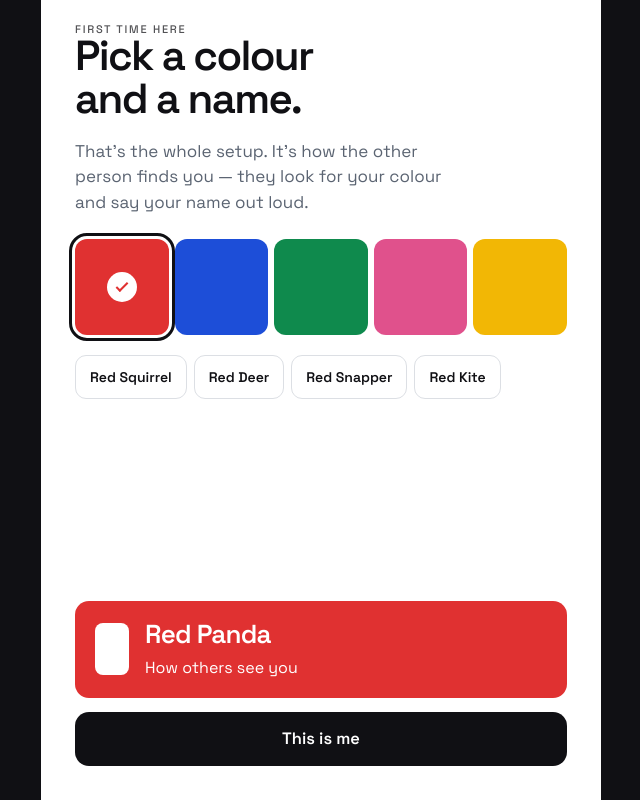
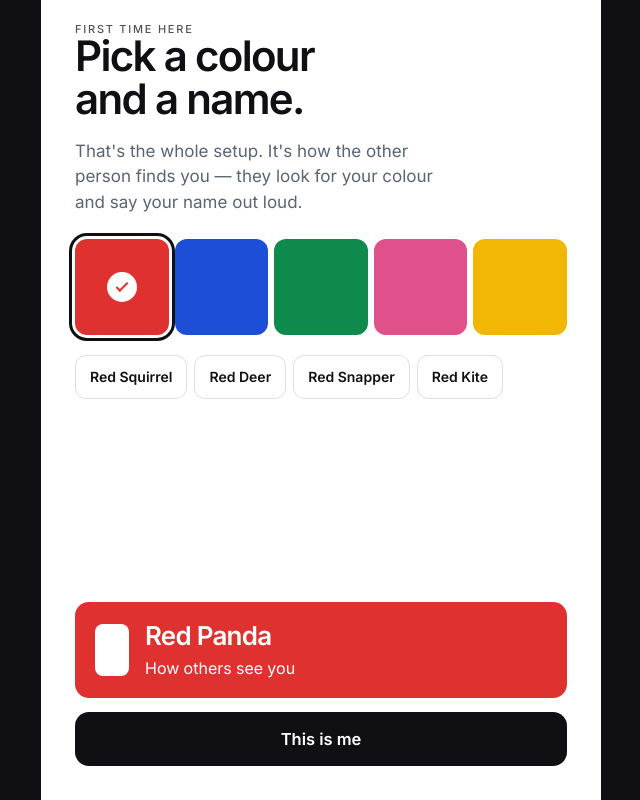
Before and after one commit to mithun0524/drop, a website built with Vite: page web/index.html in a window 1280 px wide. Shown: the whole page, without its empty margins (319-959 px from the left). Built offline with nearby package versions, Linux system fonts and the light colour scheme; no server answers.

Commit message:
Back to Inter
Keeps the --font token, so the family is still named in one place.

```diff
--- a/web/index.html
+++ b/web/index.html
@@ -7,7 +7,7 @@
 <title>Drop</title>
 <link rel="preconnect" href="https://fonts.googleapis.com">
 <link rel="preconnect" href="https://fonts.gstatic.com" crossorigin>
-<link href="https://fonts.googleapis.com/css2?family=Space+Grotesk:wght@400;500;600;700&display=swap" rel="stylesheet">
+<link href="https://fonts.googleapis.com/css2?family=Inter:wght@400;500;600;700&display=swap" rel="stylesheet">
 <link rel="stylesheet" href="./src/style.css">
 </head>
 <body>
--- a/web/src/style.css
+++ b/web/src/style.css
@@ -13,9 +13,7 @@
   --line: #edf0f4;
   --line2: #dcdfe4;
   --bg: #ffffff;
-  /* Space Grotesk: squared-off and slightly mechanical, with digits that can
-     carry the 190px percentage that is this app's biggest moment. */
-  --font: 'Space Grotesk', 'Helvetica Neue', Arial, sans-serif;
+  --font: Inter, system-ui, -apple-system, 'Helvetica Neue', Arial, sans-serif;
   --pad: clamp(18px, 6.7vw, 26px); /* screen gutter, 26px at the drawn width */
   /* The drawing got its top spacing from a fake 52px status bar inside the
      phone frame. The real OS bar replaces the notch part, but the breathing
```
Also changed, not shown: web/src/screens.test.js (+6 -1 lines).
